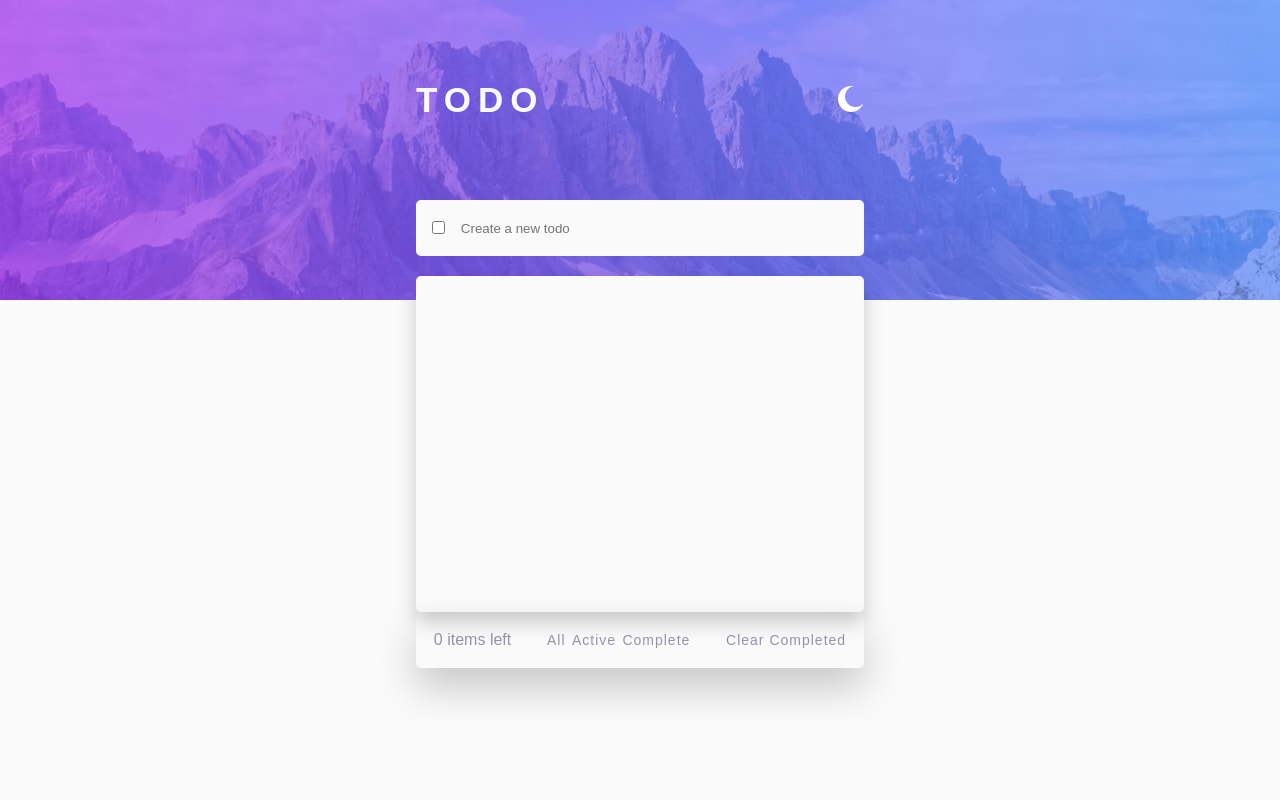
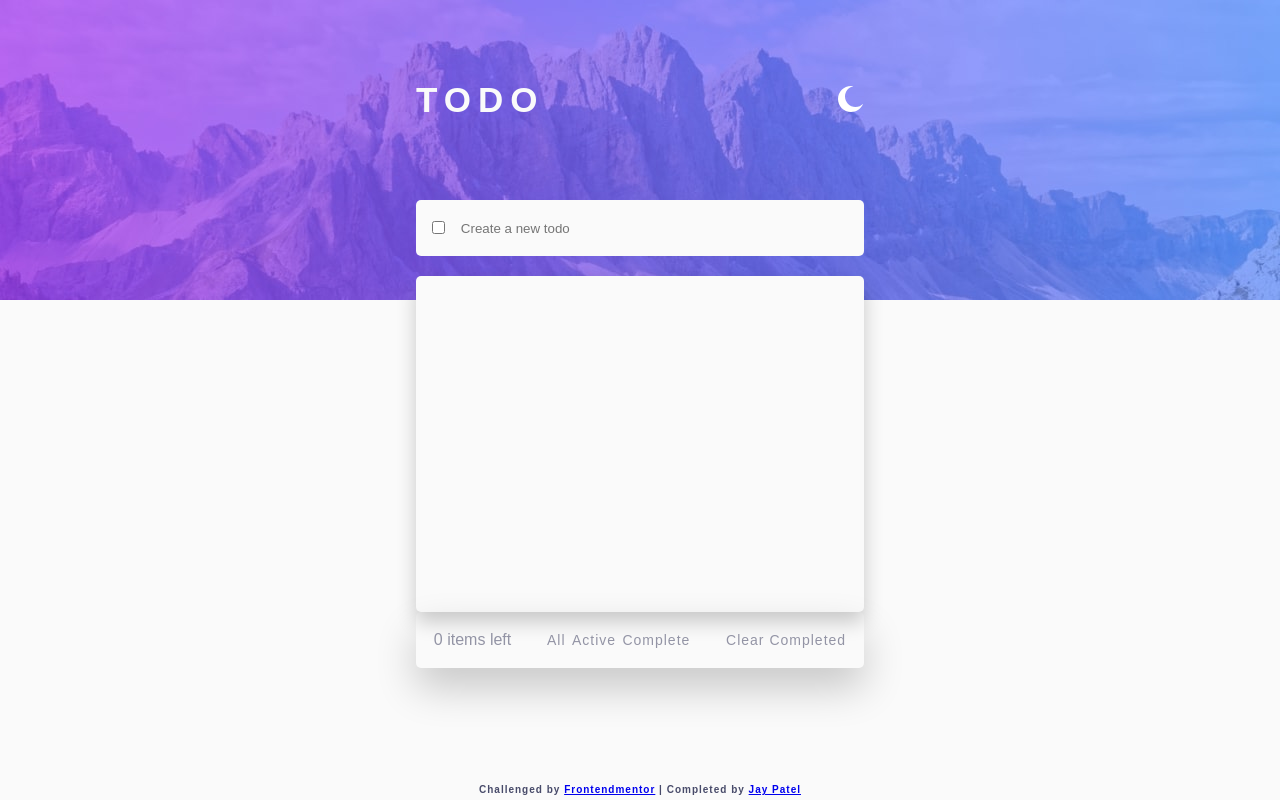
Before and after one commit to jaypatel9800/todos, a React (Create React App) app: page / in a window 1280 px wide. Built offline with nearby package versions, Linux system fonts and the light colour scheme.

Commit message:
add authername and fix bugs.

```diff
--- a/src/App.js
+++ b/src/App.js
@@ -1,7 +1,7 @@
 import React, { useEffect, useState } from "react";
 import Diff from "./bottom";
-import sun from "./images/icon-sun.svg"
-import moon from "./images/icon-moon.svg"
+import sun from "./images/icon-sun.svg";
+import moon from "./images/icon-moon.svg";
 import cross from "./images/icon-cross.svg";
 import { Route } from "react-router-dom";
 import "./style.css";
@@ -13,24 +13,24 @@ const App = () => {
   const [comp, addComp] = useState([]);
   const [count, changeCount] = useState("");
   const [mark, changeMark] = useState(false);
-  const [darkTheme, setDarkTheme] = useState(getDefaultTheme())
+  const [darkTheme, setDarkTheme] = useState(getDefaultTheme());
 
   useEffect(() => {
     const addCount = () => {
       const a = item.map((a) => a.complete);
       const b = a.filter((a) => !a);
       changeCount(b.length);
-      if(b.length !== 0){
-        changeMark(false)
+      if (b.length !== 0) {
+        changeMark(false);
       }
     };
-    localStorage.setItem('dark', JSON.stringify(darkTheme))
+    localStorage.setItem("dark", JSON.stringify(darkTheme));
     addCount();
   });
 
   function getDefaultTheme() {
-    const selectedTheme = JSON.parse(localStorage.getItem('dark'))
-    return selectedTheme || false
+    const selectedTheme = JSON.parse(localStorage.getItem("dark"));
+    return selectedTheme || false;
   }
 
   const add = () => {
@@ -70,8 +70,8 @@ const App = () => {
     addComp(news3);
   };
   const styles = {
-    textDecoration : "line-through",
-    opacity: 0.5
+    textDecoration: "line-through",
+    opacity: 0.5,
   };
 
   const activeItem = () => {
@@ -96,12 +96,12 @@ const App = () => {
     const old = [...item];
     const danger = old.filter((a) => !a.complete);
     addItem(danger);
-    changeMark(false)
+    changeMark(false);
   };
 
   const markedAll = () => {
     const old = [...item];
-    if(mark === false){
+    if (mark === false) {
       const allMark = old.filter((a) => {
         if (a.complete === false) {
           a.complete = !a.complete;
@@ -109,8 +109,8 @@ const App = () => {
         }
         return a;
       });
-      addItem(allMark)
-    }else{
+      addItem(allMark);
+    } else {
       const allUnMark = old.filter((a) => {
         if (a.complete === true) {
           a.complete = !a.complete;
@@ -118,16 +118,19 @@ const App = () => {
         changeMark(false);
         return a;
       });
-      addItem(allUnMark)
+      addItem(allUnMark);
     }
   };
   return (
-      <div className={darkTheme ? 'dark' : 'light'}>
+    <div className={darkTheme ? "dark" : "light"}>
       <section>
         <div className="header">
           <h1>TODO</h1>
-            <button onClick={()=> setDarkTheme(prevTheme => !prevTheme)} style={{cursor:"pointer"}}>
-                <img src={darkTheme ? sun : moon} alt="moon/sun"/>
+          <button
+            onClick={() => setDarkTheme((prevTheme) => !prevTheme)}
+            style={{ cursor: "pointer" }}
+          >
+            <img src={darkTheme ? sun : moon} alt="moon/sun" />
           </button>
         </div>
         <div className="mainInp">
@@ -137,7 +140,7 @@ const App = () => {
               checked={mark}
               onClick={markedAll}
               className="checkbox"
-                style={{cursor:"pointer"}}
+              style={{ cursor: "pointer" }}
             />
           </div>
           <input
@@ -158,7 +161,7 @@ const App = () => {
                     checked={a.complete}
                     onChange={() => marked(a.id)}
                     className="checkbox"
-                      style={{cursor:"pointer"}}
+                    style={{ cursor: "pointer" }}
                   />
                   <h2 style={a.complete ? styles : null}>{a.text}</h2>
                 </div>
@@ -213,9 +216,14 @@ const App = () => {
         <div className="bottom">
           <p>{count} items left</p>
           <Diff activeItem={activeItem} cmpltItem={cmpltItem} add={add} />
-            <button onClick={danger} style={{cursor:"pointer"}}>Clear Completed</button>
+          <button onClick={danger} style={{ cursor: "pointer" }}>
+            Clear Completed
+          </button>
         </div>
       </section>
+      <div className="names">
+      <h3 className="lowerName">Challenged by <a href="https://www.frontendmentor.io/" target="_blank" rel="noopener noreferrer">Frontendmentor</a>  |  Completed by <a href="https://jaypatel.cf/" target="_blank" rel="noopener noreferrer">Jay Patel</a></h3>
+      </div>
     </div>
   );
 };
--- a/src/style.css
+++ b/src/style.css
@@ -64,7 +64,7 @@ body{
     border-radius: 5px;
     box-shadow: 0 10px 20px rgba(0, 0, 0, 0.5);
     scroll-behavior: smooth;
-    scrollbar-width: none;
+    overflow: hidden;
     list-style: none;
     font-size: 10px;
 }
@@ -114,6 +114,21 @@ body{
     width: 32%;
     display: flex;
     justify-content: space-between;
+}
+.dark .names {
+    display: flex;
+    flex-direction: column;
+    align-items: center;
+    position: absolute;
+    bottom: 0;
+    width: 100%;
+    justify-content: center;
+}
+.dark .lowerName{
+    font-size: 10px;
+    padding: 0 0 5px 0;
+    letter-spacing: 1px;
+    color: hsl(234, 39%, 85%);
 }
 
 @media screen and (max-width:1100px) {
@@ -196,7 +211,7 @@ body{
     border-radius: 5px;
     overflow: scroll;
     scroll-behavior: smooth;
-    scrollbar-width: none;
+    overflow: hidden;
     list-style: none;
 }
 .light ul li{
@@ -244,6 +259,21 @@ body{
     display: flex;
     justify-content: space-between;
 }
+.light .names {
+    display: flex;
+    flex-direction: column;
+    align-items: center;
+    position: absolute;
+    bottom: 0;
+    width: 100%;
+    justify-content: center;
+}
+.light .lowerName{
+    font-size: 10px;
+    padding: 0 0 5px 0;
+    letter-spacing: 1px;
+    color: hsl(235, 19%, 35%);
+}
 
 @media screen and (max-width:1100px) {
     .header, .light .mainInp, .light ul, .light .bottom{
```
Lines whose indentation alone changed are shown as unchanged.
